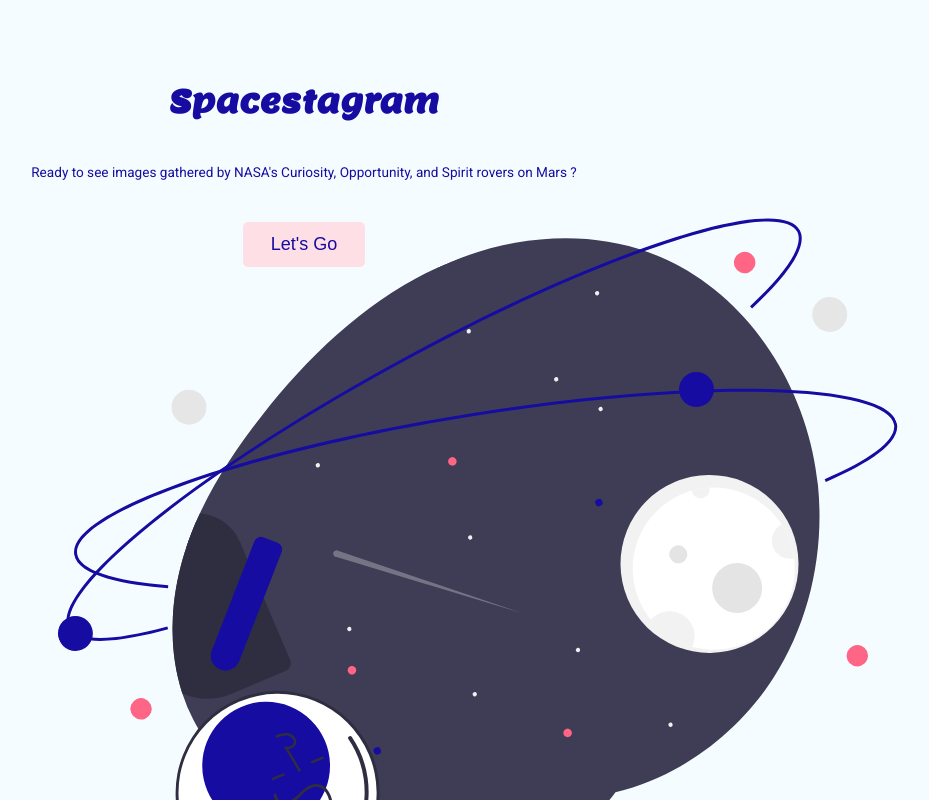
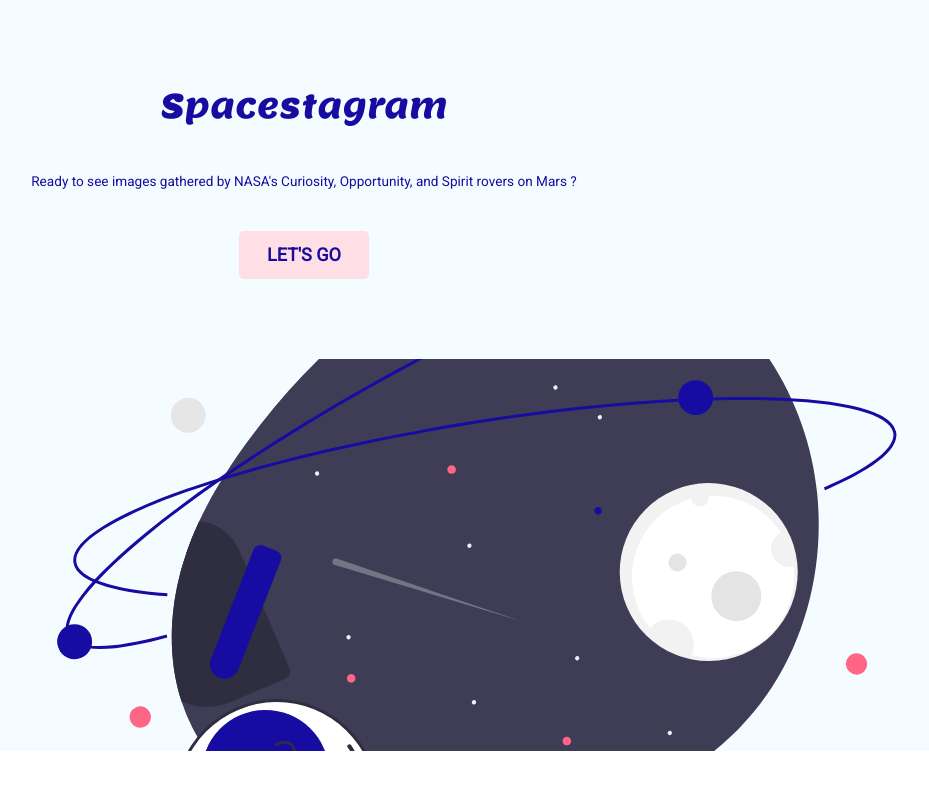
Before and after one commit to dlorenzocodes/Spacetagram, a React (Create React App) app: page / in a window 1280 px wide. Shown: the whole page, without its empty margins (336-1265 px from the left). Built offline with nearby package versions, Linux system fonts and the light colour scheme.

Commit message:
installed tailwind and daisyui. Also added the image result components and styles

```diff
--- /dev/null
+++ b/postcss.config.js
@@ -0,0 +1,6 @@
+module.exports = {
+  plugins: {
+    tailwindcss: {},
+    autoprefixer: {},
+  },
+}
--- a/src/App.js
+++ b/src/App.js
@@ -1,13 +1,13 @@
 import { PhotoProvider } from './context/PhotoContext'
 import Title from './components/Title'
-import SpaceImage from './components/SpaceImage'
+import ImageResults from './components/ImageResults'
 
 const App = () => {
     return (
         <PhotoProvider>
             <main className='main-container'>
                 <Title />
-                <SpaceImage />
+                <ImageResults />
             </main>
         </PhotoProvider>
     )
--- /dev/null
+++ b/src/components/ImageItem.jsx
@@ -0,0 +1,18 @@
+import { FaHeart } from 'react-icons/fa'
+
+function ImageItem({photo}) {
+    return (
+        <div className='card card-normal shadow-md mb-8'>
+            <figure>
+                <img src={photo.img} alt='Nasa' />
+            </figure>
+
+            <div className='card-body flex-row items-center justify-between'>
+                <FaHeart />
+                <h3 className='text-left'>{photo.date}</h3>
+            </div>
+        </div>
+    )
+}
+
+export default ImageItem
--- /dev/null
+++ b/src/components/ImageResults.jsx
@@ -0,0 +1,24 @@
+import PhotoContext from '../context/PhotoContext'
+import { useContext } from 'react'
+import ImageItem from './ImageItem'
+import SpaceImage from './SpaceImage'
+
+
+function ImageResults() {
+
+    const {photos} = useContext(PhotoContext)
+
+    if(photos.length !== 0){
+        return (
+            <div className='px-10'>
+                {photos.map((photo) => (
+                    <ImageItem photo={photo} key={photo.id}/>
+                ))}
+            </div>
+        )
+    } else {
+        return <SpaceImage/>
+    }
+}
+
+export default ImageResults
--- a/src/components/SpaceImage.jsx
+++ b/src/components/SpaceImage.jsx
@@ -1,13 +1,11 @@
 import img from '../assets/space-illustration.svg'
-import PhotoContext from '../context/PhotoContext'
-import { useContext } from 'react'
 
 function SpaceImage() {
-    const {photos} = useContext(PhotoContext)
-    const styles = photos.length === 0 ? 'space-img' : 'space-img hidde'
     return (
-        <div className={styles}>
-            <img src={img} alt='space illustration'/>
+        <div className='wrapper'>
+            <div className='space-img'>
+                <img src={img} alt='space illustration'/>
+            </div>
         </div>
     )
 }
--- a/src/components/Title.jsx
+++ b/src/components/Title.jsx
@@ -15,7 +15,7 @@
 
     return (
         <div className={styles}>
-            <h1>Spacestagram</h1>
+            <h1 className='title'>Spacestagram</h1>
             <p>Ready to see images gathered by NASA's Curiosity,
             Opportunity, and Spirit rovers on Mars ?</p>
             <Button handleBtnClick={handleClick} type='button'>Let's Go</Button>
--- a/src/index.css
+++ b/src/index.css
@@ -1,4 +1,8 @@
 @import url('https://fonts.googleapis.com/css2?family=Lemon&family=Roboto&display=swap');
+
+@tailwind base;
+@tailwind components;
+@tailwind utilities;
 
 *,
 *::before,
@@ -18,12 +22,14 @@
     text-decoration: none;
 }
 
-h1{
+.title{
     font-family: 'Lemon', cursive;
+    font-size: 2.125rem;
     color: #160CA1;
 }
 
-button{
+
+.btn{
     border: none;
     padding: 0.75rem 1.75rem;
     background-color: #FFDFE6;
@@ -40,8 +46,11 @@
 
 .main-container{
     background-color: #F5FCFF;
-    height: 100vh;
+}
+
+.wrapper{
     overflow: hidden;
+    height: 49vh;
 }
 
 .space-img{
@@ -49,8 +58,8 @@
     transition: visibility 300ms ease-in;
 }
 
-.space-img.hidde img{
-    visibility: hidden;
+.space-img img{
+    max-width: none;
 }
 
 .title-wrapper{
--- /dev/null
+++ b/tailwind.config.js
@@ -0,0 +1,11 @@
+module.exports = {
+  content: [
+    "./src/**/*.{js,jsx,ts,tsx}",
+  ],
+  theme: {
+    extend: {},
+  },
+  plugins: [
+    require('daisyui'),
+  ],
+}
```
Also changed, not shown: package.json (+6 -1 lines), 1 other file (tests, documents, lock files or other folders).
